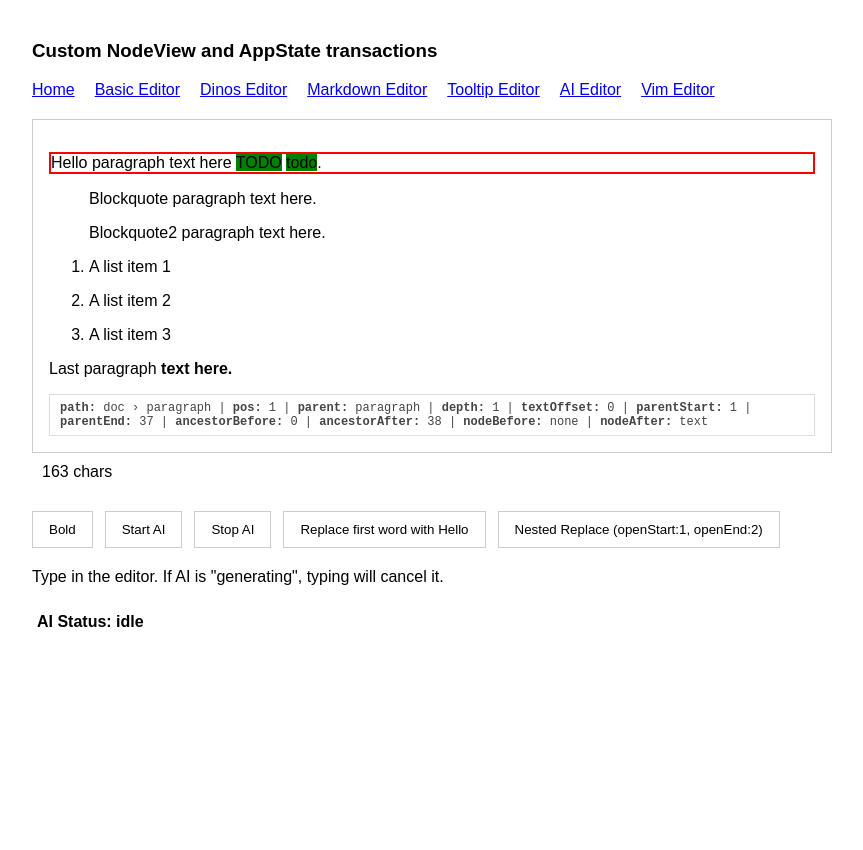
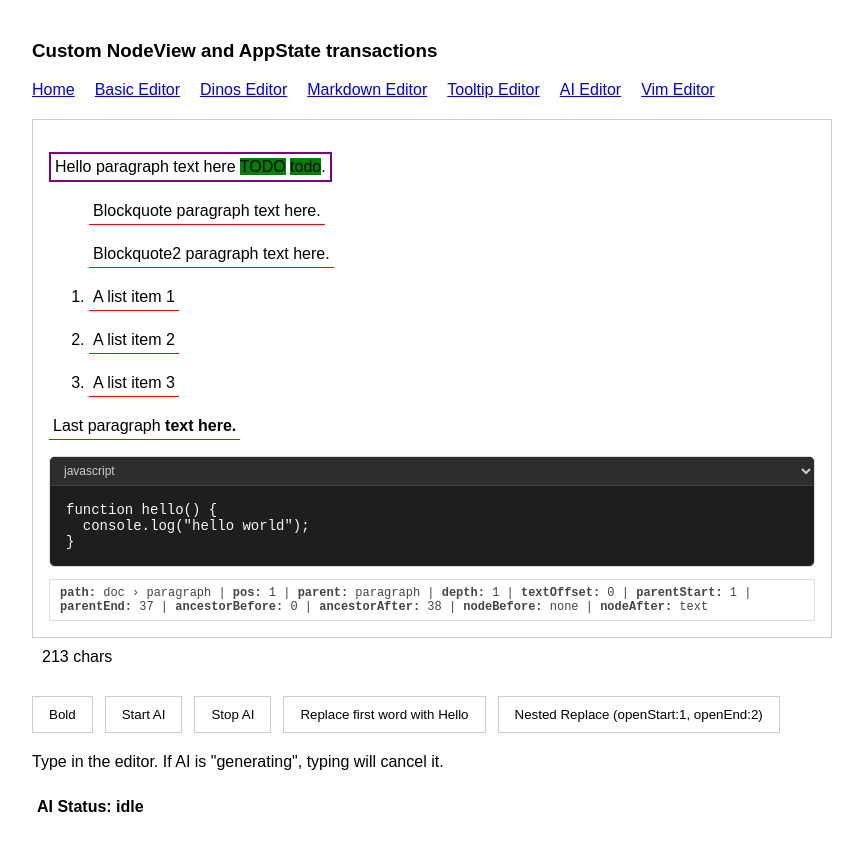
Before and after one commit to LoganXav/prosemirror, a website built with Vite: page basic-examples/index.html in a window 1280 px wide. Both pictures are taken after a click on the button "Replace first word with Hello". Shown: the whole page, without its empty margins (208-1071 px from the left). Before the commit the page ends 800 px from the top, so only its background shows below. Built offline with nearby package versions, Linux system fonts and the light colour scheme.

Commit message:
custom node view for code blocks

```diff
--- a/basic-examples/index.html
+++ b/basic-examples/index.html
@@ -70,6 +70,40 @@
       .char-count {
         padding: 10px;
       }
+
+      .code-block {
+        border: 1px solid #ddd;
+        border-radius: 6px;
+        overflow: hidden;
+        margin: 12px 0;
+        background: #1e1e1e;
+      }
+
+      .code-lang {
+        display: block;
+        width: 100%;
+        padding: 6px 10px;
+        background: #2d2d2d;
+        color: #ccc;
+        border: none;
+        border-bottom: 1px solid #444;
+        font-size: 12px;
+        cursor: pointer;
+        outline: none;
+      }
+
+      .code-block pre {
+        margin: 0;
+        padding: 16px;
+        overflow-x: auto;
+      }
+
+      .code-block code {
+        color: #f8f8f2;
+        font-family: monospace;
+        font-size: 14px;
+        white-space: pre;
+      }
     </style>
   </head>
 
@@ -102,6 +136,9 @@
           <li>A list item 3</li>
         </ol>
         <p>Last paragraph <b>text here.</b></p>
+        <pre><code>function hello() {
+  console.log("hello world");
+}</code></pre>
       </div>
     </div>
     <div class="controls">
--- a/basic-examples/index.js
+++ b/basic-examples/index.js
@@ -40,7 +40,10 @@ const nodeHighlightPlugin = new Plugin({
     apply(tr, set) {
       if (tr.docChanged || tr.selectionSet) {
         const { $from } = tr.selection;
-        const decoration = highlightCurrentNode($from, tr.doc);
+        const from = $from.before(1);
+        const to = $from.after(1);
+        const decoration = highlightCurrentNode(from, to, tr.doc);
+        // const decoration = highlightCurrentNode($from, tr.doc);
 
         const newSet = DecorationSet.create(tr.doc, decoration);
         return newSet === set ? set : newSet;
@@ -56,19 +59,28 @@ const nodeHighlightPlugin = new Plugin({
   },
 });
 
-function highlightCurrentNode($from, doc) {
+function highlightCurrentNode(from, to, doc) {
+  // function highlightCurrentNode($from, doc) {
   let decoration = [];
-  doc.descendants((node, pos, parent) => {
-    if (parent.type === extendedBasicSchema.nodes.doc) {
-      if ($from.pos > pos && $from.pos < pos + node.nodeSize) {
+  // doc.descendants((node, pos, parent) => {
+  //   if (parent.type === extendedBasicSchema.nodes.doc) {
+  //     if ($from.pos > pos && $from.pos < pos + node.nodeSize) {
+  //       decoration.push(
+  //         Decoration.node(pos, pos + node.nodeSize, {
+  //           style: "border: 2px solid red",
+  //         }),
+  //       );
+  //     }
+  //   }
+  //   return false;
+  // });
+
+  doc.nodesBetween(from, to, (node, pos) => {
     decoration.push(
-          Decoration.node(pos, pos + node.nodeSize, {
-            style: "border: 2px solid red",
+      Decoration.node(from, to, {
+        style: "border: 2px solid purple",
       }),
     );
-      }
-    }
-    return false;
   });
   return decoration;
 }
@@ -93,10 +105,11 @@ const highllightPlugin = new Plugin({
     },
   },
 
-  view(editorView) {
+  view() {
     return {
-      update(view) {
-        scheduleRebuild(editorView);
+      update(view, prevState) {
+        if (view.state.doc.eq(prevState.doc)) return;
+        scheduleRebuild(view);
       },
     };
   },
@@ -123,9 +136,10 @@ function buildHighlightDecorations(doc) {
   doc.descendants((node, pos) => {
     if (node.isText) {
       const regex = /\btodo\b/gi;
-      let match = regex.exec(node.text);
+      // let match = regex.exec(node.text);
+      let match;
 
-      while (match !== null) {
+      while ((match = regex.exec(node.text)) !== null) {
         decorations.push(
           Decoration.inline(
             pos + match.index,
@@ -133,9 +147,10 @@ function buildHighlightDecorations(doc) {
             { style: "background: green" },
           ),
         );
-        // regex.exec returns a stateful result that given the same string, keeps track if the last index a match was found so it is able to
+        // regex.exec returns a stateful result that given the same string,
+        // keeps track if the last index a match was found so it is able to
         // macth the next occurence of the pattern
-        match = regex.exec(node.text);
+        // match = regex.exec(node.text); --- i replaced this with the assignment syntax in the predicate
       }
     }
   });
@@ -154,7 +169,13 @@ let cursorContextPlugin = new Plugin({
       "padding: 6px 10px; font-size: 12px; color: #444; border: 1px solid #ddd; margin-top: 8px; font-family: monospace;";
     editorView.dom.parentNode.appendChild(status);
 
-    function update(view) {
+    // considering the update only runs after the first transaction,
+    // if i want the plugin view to render on page load, I can extract the update fuction as it;s own
+    // function that is called seperate from the one returned (like below). This works because the view renders
+    // the view immwdiately the state is ready even before the first transaction
+    // update(editorView);
+    return {
+      update(view) {
         const { $from, $cursor } = view.state.selection;
 
         // Build the ancestor path from doc down to the cursor's parent
@@ -198,10 +219,8 @@ let cursorContextPlugin = new Plugin({
         <b>nodeBefore:</b> ${before} |
         <b>nodeAfter:</b> ${after}
       `;
-    }
-
-    update(editorView);
-    return { update };
+      },
+    };
   },
 });
 
@@ -216,19 +235,16 @@ const characterCountPlugin = new Plugin({
     },
   },
 
-  view(editorView) {
+  view() {
     const countElement = document.createElement("div");
     countElement.className = "char-count";
     document.querySelector("#content-wrapper").appendChild(countElement);
 
-    function update(view) {
+    return {
+      update(view) {
         const count = characterCountPlugin.getState(view.state);
         countElement.textContent = `${count} chars`;
-    }
-    update(editorView);
-
-    return {
-      update,
+      },
       destroy() {
         countElement.remove();
       },
@@ -444,16 +460,82 @@ class ParagraphView {
   }
 }
 
+class CodeBlockView {
+  constructor(node, view, getPos) {
+    this.view = view;
+    this.node = node;
+    this.getPos = getPos;
+
+    // creating the outer wrapper
+    this.dom = document.createElement("div");
+    this.dom.className = "code-block";
+
+    // creating the language selector
+    this.select = document.createElement("select");
+    this.select.className = "code-lang";
+    ["javascript", "golang", "python", "rust"].forEach((lang) => {
+      const option = document.createElement("option");
+      option.value = option.textContent = lang;
+      this.select.appendChild(option);
+    });
+
+    this.select.value = node.attrs.params || "javascript";
+    this.select.addEventListener("change", () => this.selectLanguage());
+    this.dom.appendChild(this.select);
+
+    // creating the content of the code block
+    this.code = document.createElement("code");
+    this.contentDOM = this.code;
+
+    const pre = document.createElement("pre");
+    pre.appendChild(this.code);
+    this.dom.appendChild(pre);
+  }
+
+  selectLanguage() {
+    const params = this.select.value;
+
+    // changes the attrs of the code_block
+    const tr = this.view.state.tr.setNodeMarkup(this.getPos(), null, {
+      ...this.node.attrs,
+      params,
+    });
+    this.view.dispatch(tr);
+  }
+
+  update(node) {
+    if (this.node.type !== node.type) return false;
+
+    this.node = node;
+
+    // if attrs changed, sync the select field
+    if (node.attrs.params !== this.select.value) {
+      this.select.value = node.attrs.params;
+    }
+
+    return true;
+  }
+
+  ignoreMutation(mutation) {
+    console.log({ mutation });
+    // Ignore mutations to the select element — PM doesn't own it
+    return this.select.contains(mutation.target);
+  }
+}
+
 const view = new EditorView(document.querySelector("#editor"), {
   // editor state
   state: appState.editor,
 
   // node view register
-  // nodeViews: {
-  //   paragraph(node, view, getPos) {
-  //     return new ParagraphView(node, view, getPos);
-  //   },
-  // },
+  nodeViews: {
+    paragraph(node, view, getPos) {
+      return new ParagraphView(node, view, getPos);
+    },
+    code_block(node, view, getPos) {
+      return new CodeBlockView(node, view, getPos);
+    },
+  },
 
   dispatchTransaction(transaction) {
     dispatch({
```
Lines whose indentation alone changed are shown as unchanged.
